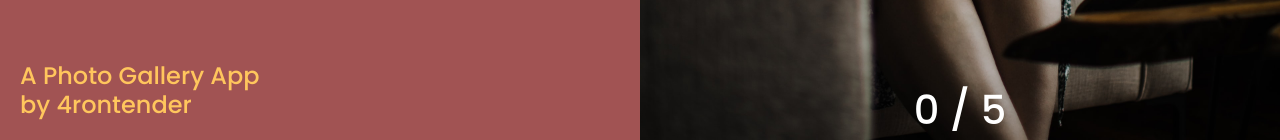
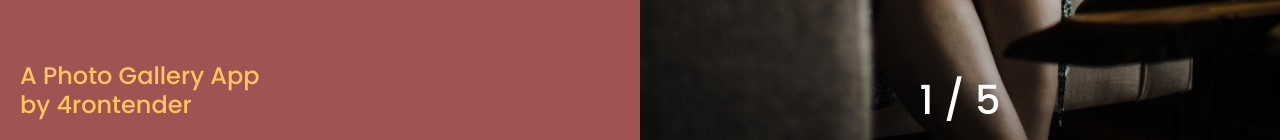
Before and after one commit to lap-4ront/react, a React (Create React App) app in the folder zesty-gallery/: page / in a window 1280 px wide. Shown: the part 660-800 px from the top of the page. Built offline with nearby package versions, Linux system fonts and the light colour scheme.

Commit message:
refactor: semantic html

```diff
--- a/zesty-gallery/src/App.css
+++ b/zesty-gallery/src/App.css
@@ -7,16 +7,10 @@ body {
   width: 100vw;
 }
 
-.App {
+section.App {
   display: flex;
   justify-content: space-between;
   height: 100vh;
-}
-
-.image-container {
-  background-color: #fff;
-  position: relative;
-  width: 50vw;
 }
 
 h1 {
@@ -41,8 +35,15 @@ img {
   width: 100%;
 }
 
-h3 {
-  bottom: 0;
+figure.image-container {
+  background-color: #fff;
+  margin: 0;
+  position: relative;
+  width: 50vw;
+}
+
+figcaption {
+  bottom: 10px;
   color: #fff;
   font-size: 2.5rem;
   font-weight: normal;
--- a/zesty-gallery/src/App.js
+++ b/zesty-gallery/src/App.js
@@ -19,21 +19,21 @@ const App = () => {
   };
 
   return (
-    <div className="App">
-      <div className="title">
+    <section className="App">
+      <header className="title">
         <h1>Zesty</h1>
         <h2>
           A Photo Gallery App <br /> by 4rontender
         </h2>
-      </div>
+      </header>
 
-      <div className="image-container">
-        <h3>
-          {currentImage} / {images.length}
-        </h3>
+      <figure className="image-container">
+        <figcaption>
+          {currentImage + 1} / {images.length}
+        </figcaption>
         <img alt="" src={images[currentImage]} onClick={handleClick} />
-      </div>
-    </div>
+      </figure>
+    </section>
   );
 };
 
```
